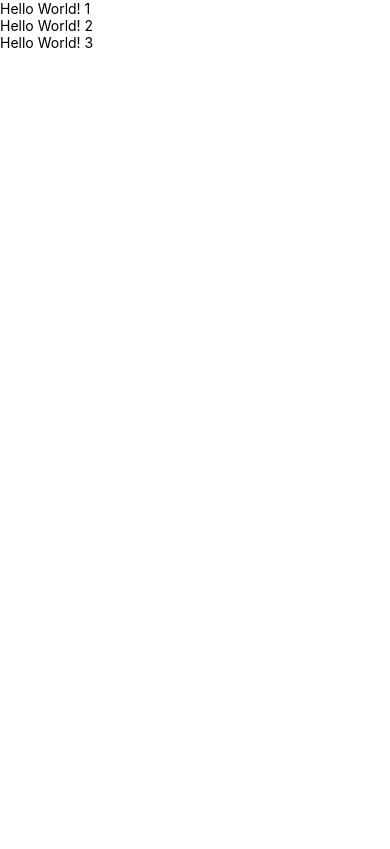
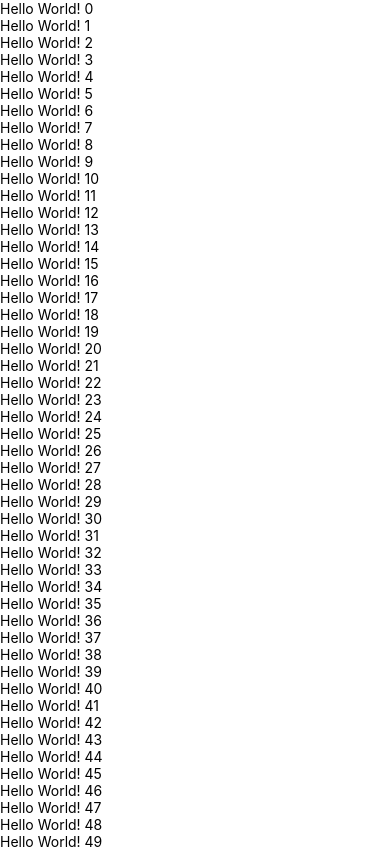
Before and after one commit to Pironeer-1/JeonggonKim, a React Native app in the folder ReactNative/ch02/ch02_2/: screen / in a window 390 px wide. Shown: the top 849 px of the page. Built offline with nearby package versions, Linux system fonts and the light colour scheme.

Commit message:
ch02-2_array.map 사용2

```diff
--- a/ReactNative/ch02/ch02_2/App.tsx
+++ b/ReactNative/ch02/ch02_2/App.tsx
@@ -2,6 +2,8 @@ import React from 'react'
 import {SafeAreaView, Text} from 'react-native'
 
 export default function App() {
-  const children = [1,2,3].map((i) => <Text>Hello World! {i}</Text>)
+  const children = new Array (100)
+    .fill(null)
+    .map((notUsed, index) => <Text>Hello World! {index}</Text>)
   return <SafeAreaView>{children}</SafeAreaView>
 }
```
